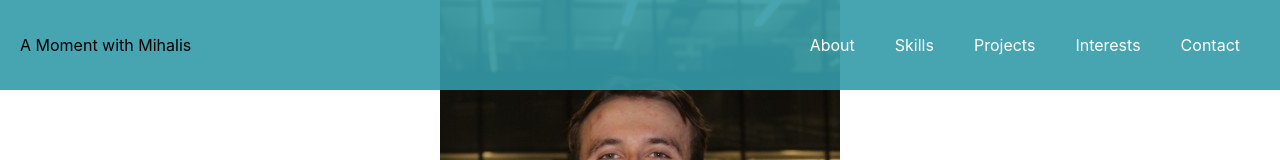
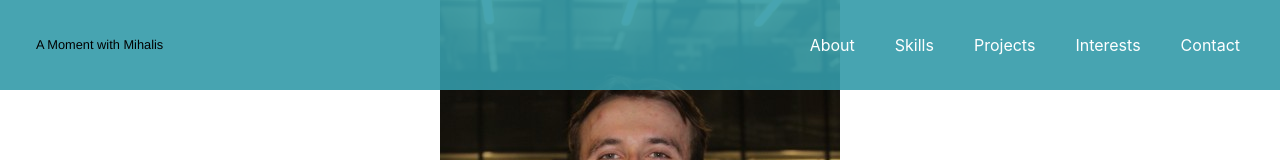
Before and after one commit to Mihalis-Koutouvos/updated_personal_website, a React (Create React App) app in the folder updated_personal_website/: page / in a window 1280 px wide. In both pictures the pointer is over the element "A Moment with Mihalis". Shown: the top 160 px of the page. Built offline with nearby package versions, Linux system fonts and the light colour scheme.

Commit message:
Added a few fixes to the Moment portion

```diff
--- a/updated_personal_website/src/Navbar.css
+++ b/updated_personal_website/src/Navbar.css
@@ -23,6 +23,16 @@
 .header .nav-menu a {
     color: #ffffff;
     margin: 20px;
+}
+
+
+.moment-tag {
+    font-family:'Franklin Gothic Medium', 'Arial Narrow', Arial, sans-serif;
+}
+
+.moment-tag:hover {
+    transform: scale(0.8);
+    transition: 0.30s;
 }
 
 .nav-menu {
```
